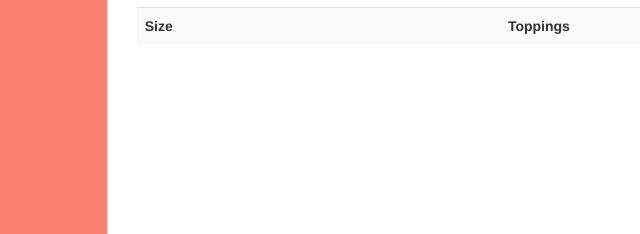
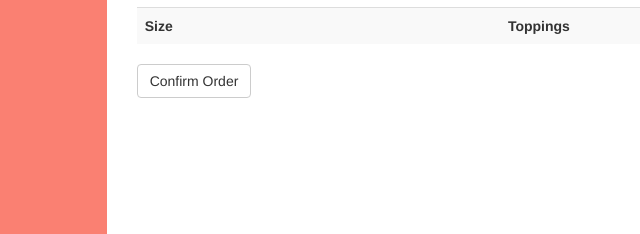
Before and after one commit to gnargnor/pizza-challenge, a website: page client/views/index.html at #!/checkout in a window 1280 px wide. Shown: the part 476-710 px from the top of the page, 0-640 px from the left. Drawn offline with Linux system fonts and the light colour scheme; files that its build step writes are made by us from their sources; files whose address does not match are found by name.

Commit message:
confirm order button added

```diff
--- a/client/views/templates/checkout.html
+++ b/client/views/templates/checkout.html
@@ -42,4 +42,5 @@
       <td>{{pizza.toppings}}<td>
     </tr>
   </table>
+  <button class="btn btn-default confirm" ng-click="checkout.confirmOrder(checkout.confirmedPizzas)">Confirm Order</button>
 </div>
```
Also changed, not shown: server/public/views/templates/checkout.html (+1 -0 lines).
